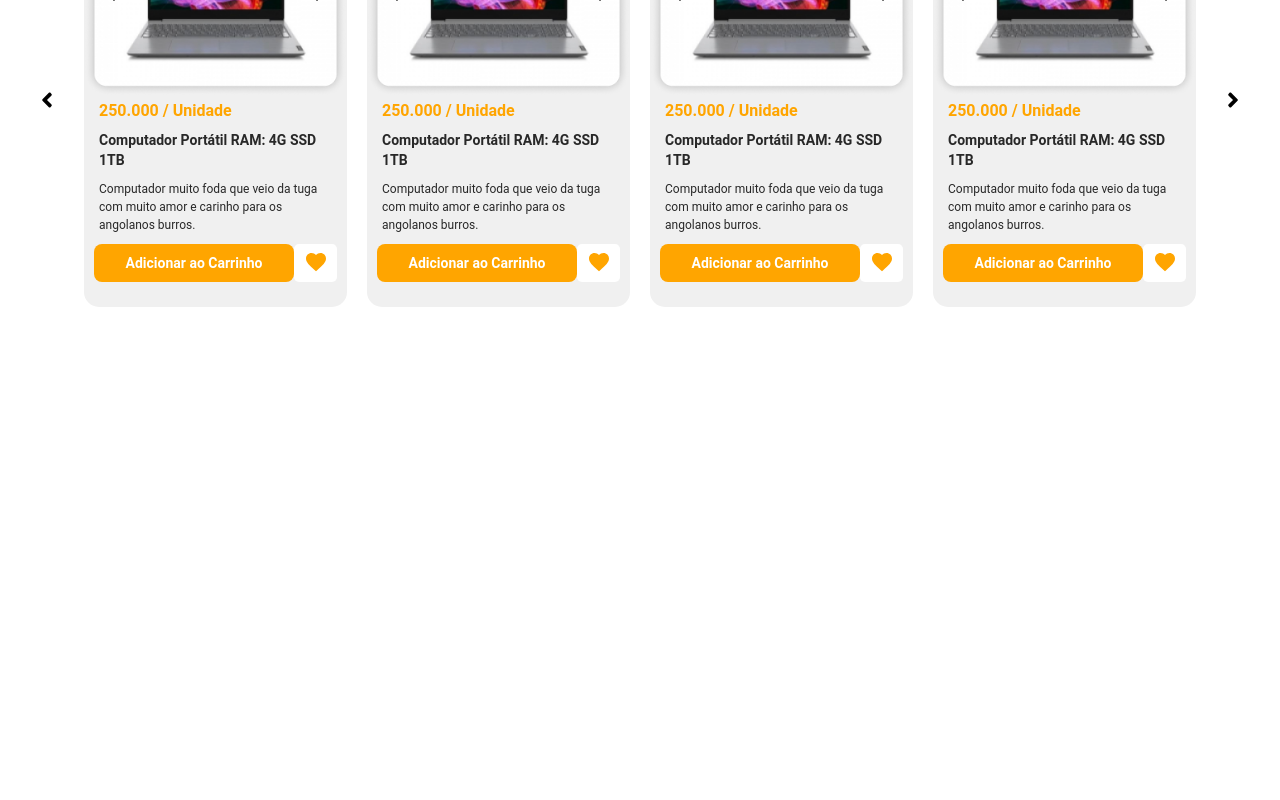
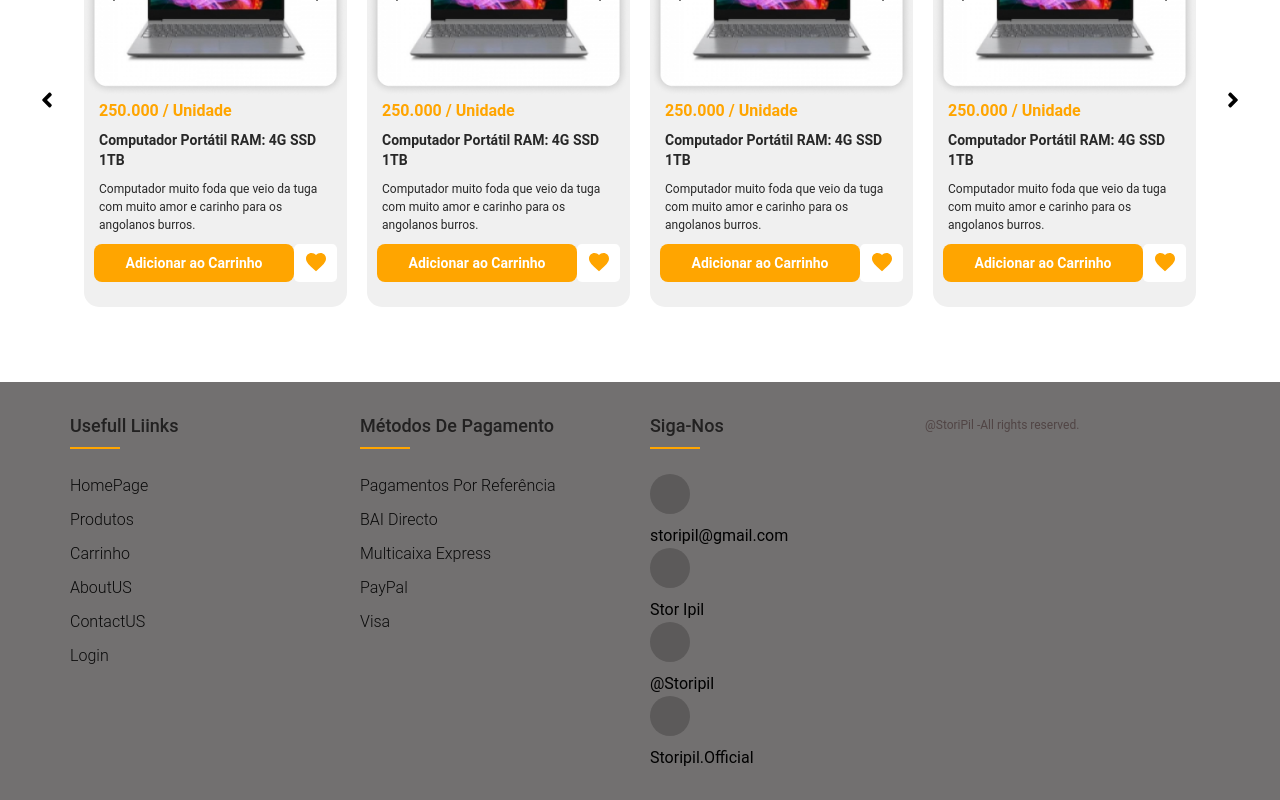
Before and after one commit to mariovarela99/stor-ipil-website, a React (Create React App) app: page / in a window 1280 px wide. Shown: the part 807-1607 px from the top of the page. Before the commit the page ends 1189 px from the top, so only its background shows below. Built offline with nearby package versions, Linux system fonts and the light colour scheme.

Commit message:
Footer 1

```diff
--- a/src/pages/Home/index.js
+++ b/src/pages/Home/index.js
@@ -4,9 +4,11 @@ import CardProduto from "../../components/cardProduto1";
 import Banner from "../../components/banner";
 import { CardsContainer } from "./style";
 import { FaAngleLeft, FaAngleRight } from "react-icons/fa";
+import Footer from "../../components/footer1";
 
 function Home() {
   return (
+    <>
       <div>
         <Header />
         <Banner />
@@ -28,6 +30,9 @@ function Home() {
           </div>
         </CardsContainer>
       </div>
+
+      <Footer />
+    </>
   );
 }
 
```
Lines whose indentation alone changed are shown as unchanged.
